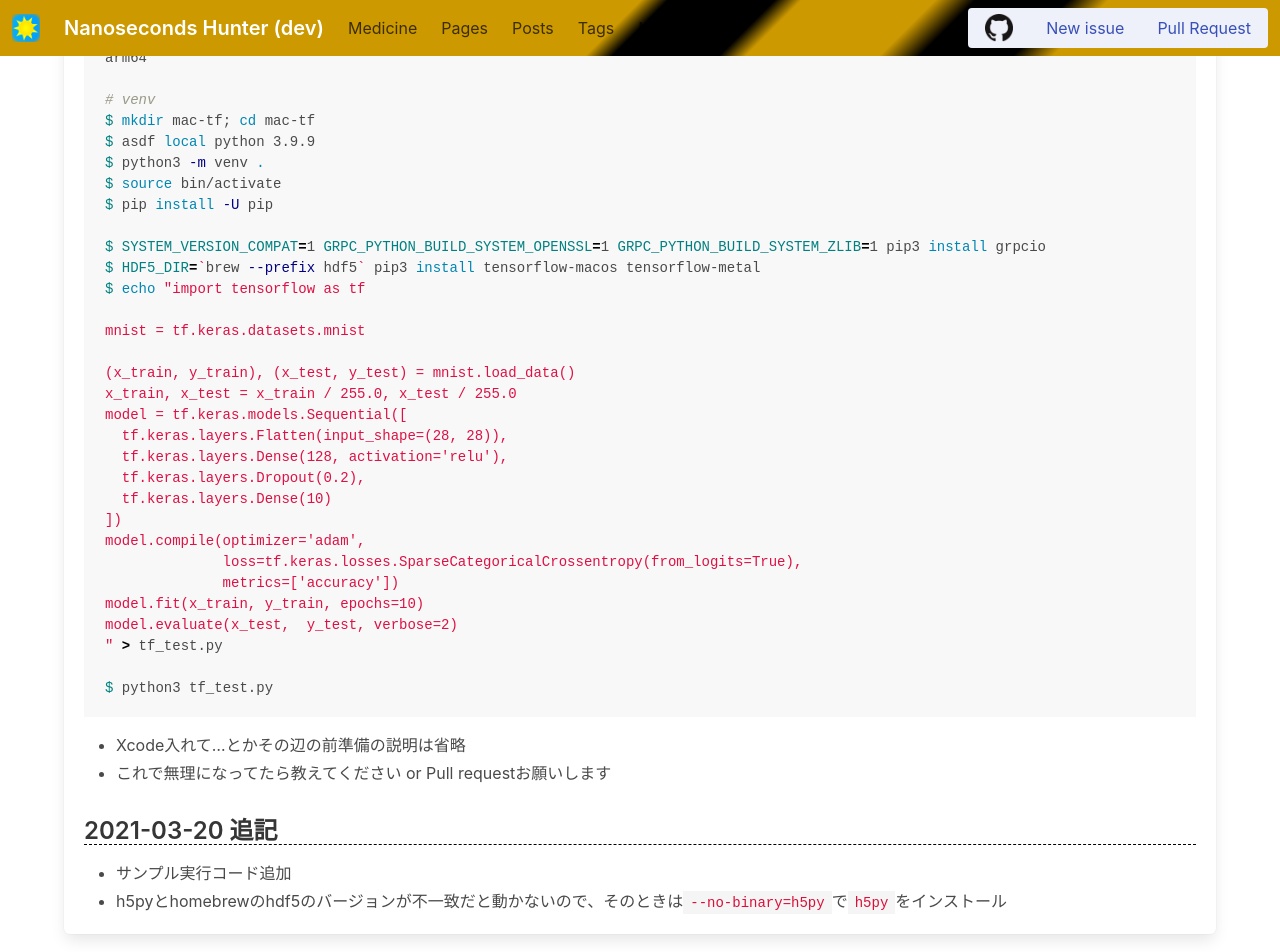
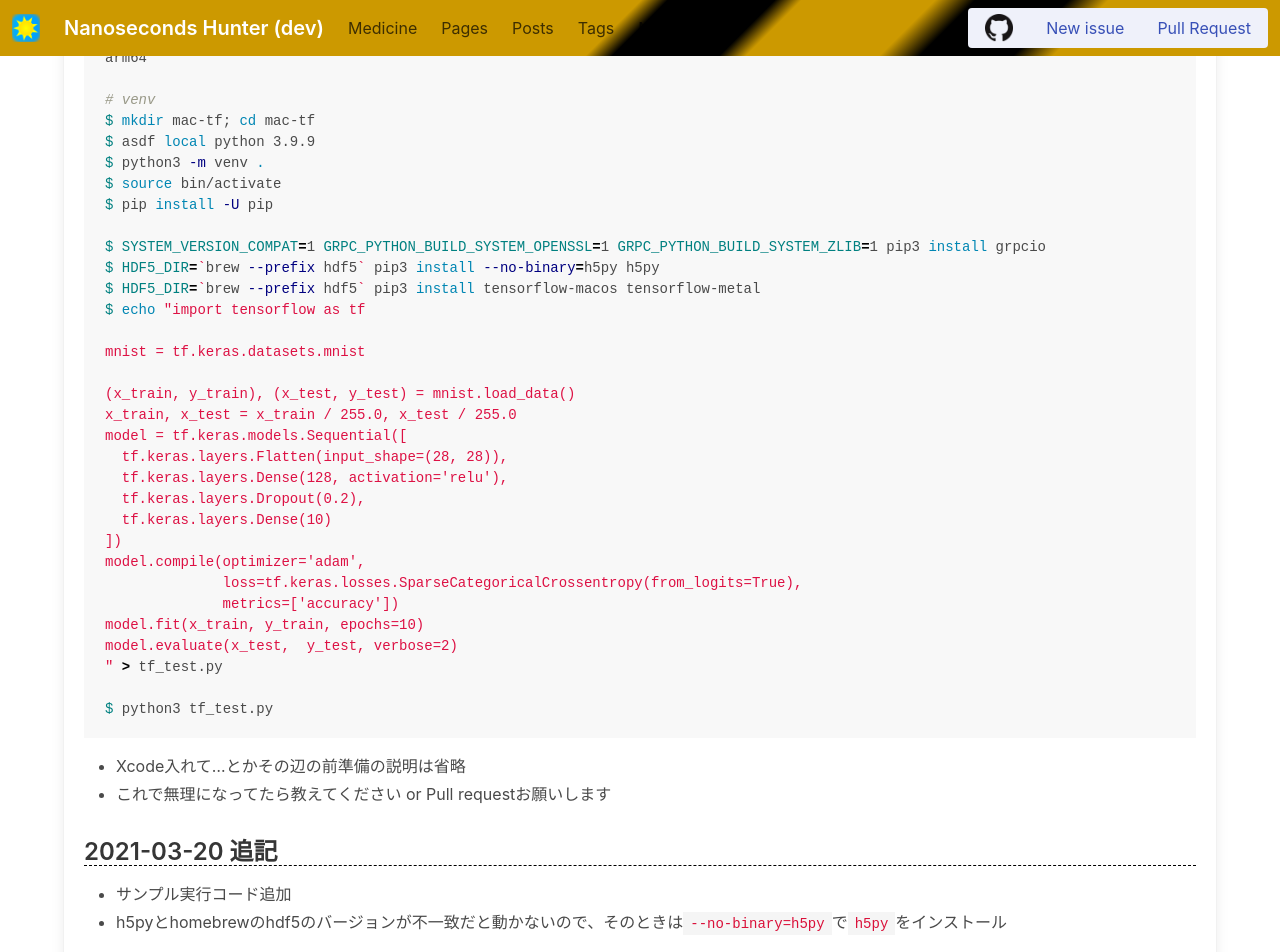
Before and after one commit to kcrt/www.kcrt.net, a Jekyll site: the page built from _posts/2022-03-08-tensorflow_on_m1mac.md, in a window 1280 px wide and 1400 px high, scrolled down 829 px. Shown: the top 952 px of the window. Built offline with Jekyll 4.4.1, drawn with Linux system fonts in a browser that asks for light colours; some of the changed text lies outside the part shown.

Commit message:
Update 2022-03-08-tensorflow_on_m1mac.md

```diff
--- a/_posts/2022-03-08-tensorflow_on_m1mac.md
+++ b/_posts/2022-03-08-tensorflow_on_m1mac.md
@@ -38,6 +38,7 @@ $ source bin/activate
 $ pip install -U pip
 
 $ SYSTEM_VERSION_COMPAT=1 GRPC_PYTHON_BUILD_SYSTEM_OPENSSL=1 GRPC_PYTHON_BUILD_SYSTEM_ZLIB=1 pip3 install grpcio
+$ HDF5_DIR=`brew --prefix hdf5` pip3 install --no-binary=h5py h5py
 $ HDF5_DIR=`brew --prefix hdf5` pip3 install tensorflow-macos tensorflow-metal
 $ echo "import tensorflow as tf
 
@@ -68,3 +69,7 @@ $ python3 tf_test.py
 
 - サンプル実行コード追加
 - h5pyとhomebrewのhdf5のバージョンが不一致だと動かないので、そのときは`--no-binary=h5py`で`h5py`をインストール
+
+### 2022-05-22 追記
+
+- h5pyのinstall方法を上記へ
```
